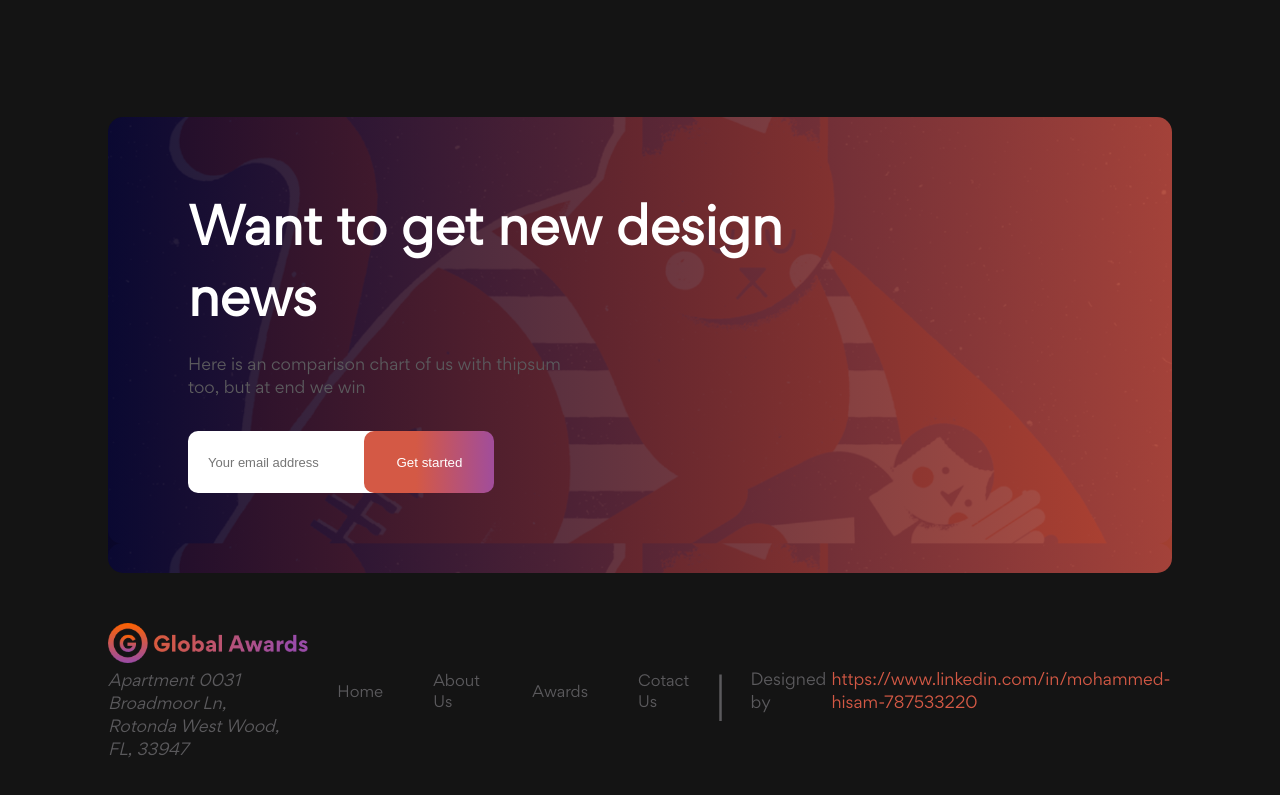
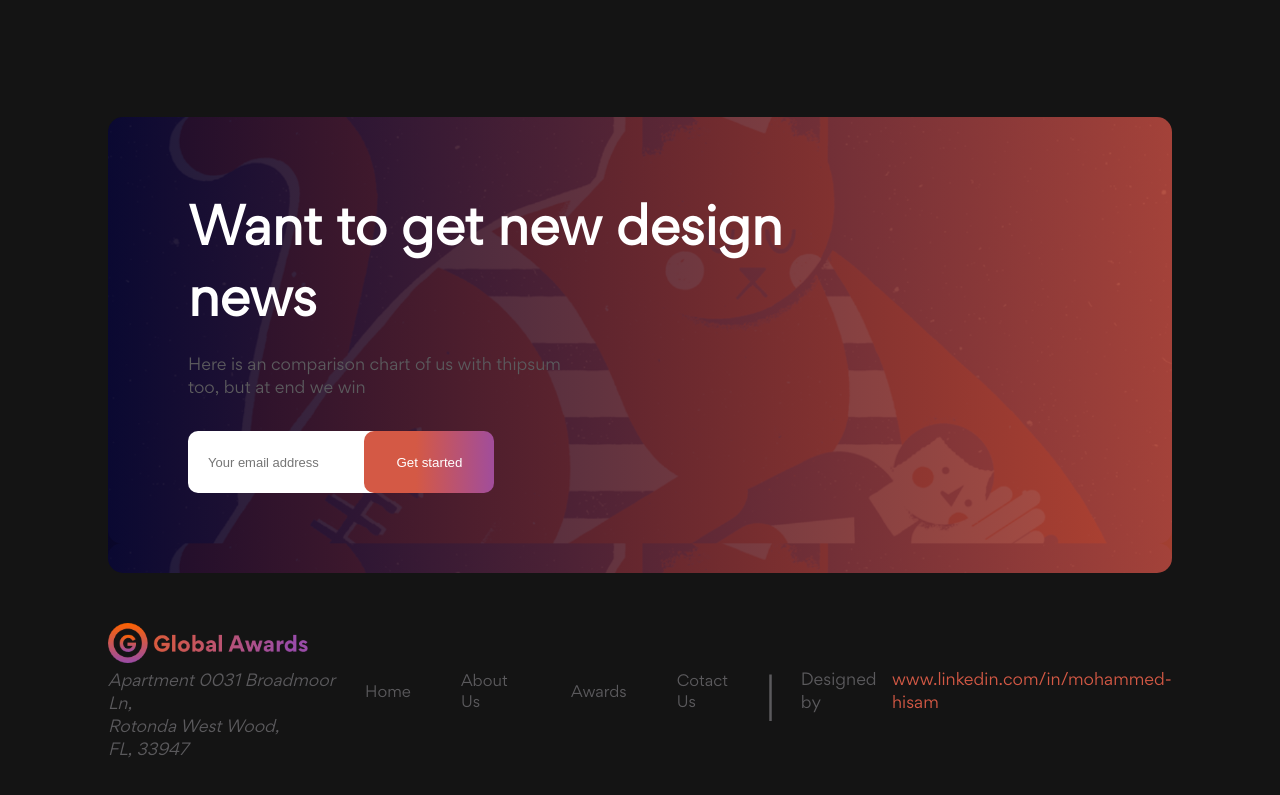
Before and after one commit to MohammedHisam/Global_Awards_Site, a plain HTML site: page index.html in a window 1280 px wide. Shown: the part 1075-1870 px from the top of the page. Drawn offline with Linux system fonts and the light colour scheme.

Commit message:
Update index.html

```diff
--- a/index.html
+++ b/index.html
@@ -143,7 +143,7 @@
             <a href="" class="footer-link">Cotact Us</a>
             <span>|</span>
             <p>Designed by</p>
-            <a href="www.steyp.com" class="website"> https://www.linkedin.com/in/mohammed-hisam-787533220</a>
+            <a href="https://www.linkedin.com/in/mohammed-hisam-787533220" class="website"> www.linkedin.com/in/mohammed-hisam</a>
 
         </div>
     </footer>
```
